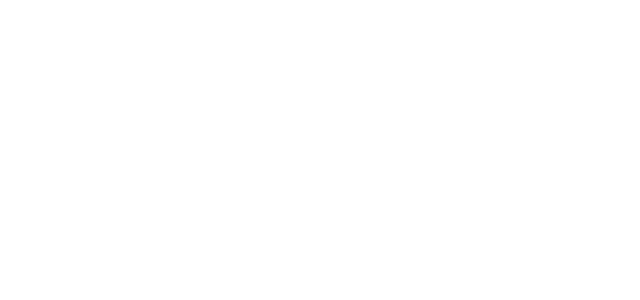
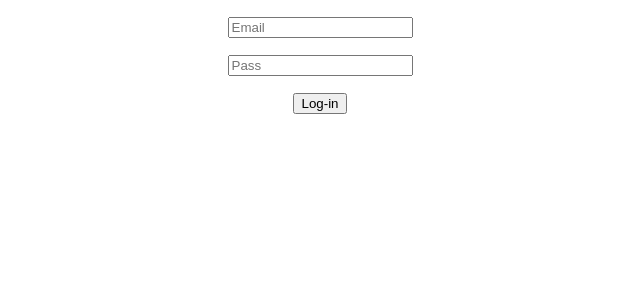
Before and after one commit to JhonathanMusa/api_node_jwt, a React (Create React App) app in the folder frontend/: page / in a window 1280 px wide. Shown: the top 300 px of the page, without its empty margins (320-960 px from the left). Built offline with nearby package versions, Linux system fonts and the light colour scheme.

Commit message:
adding login component

```diff
--- a/frontend/src/App.js
+++ b/frontend/src/App.js
@@ -1,7 +1,12 @@
 import "./App.css";
+import Login from "./components/Login";
 
 function App() {
-  return <div className="App"></div>;
+  return (
+    <div className="App">
+      <Login />
+    </div>
+  );
 }
 
 export default App;
--- /dev/null
+++ b/frontend/src/components/Login.js
@@ -0,0 +1,55 @@
+import React, { useState } from "react";
+import Axios from "axios";
+
+export default function Login() {
+  const [userData, setUserData] = useState([]);
+
+  const inputHandler = (e) => {
+    setUserData({
+      ...userData,
+      [e.target.name]: e.target.value,
+    });
+  };
+
+  const submitHandle = (e) => {
+    e.preventDefault();
+    console.log(userData);
+
+    const loginUser = async () => {
+      try {
+        const { data } = await Axios.post(
+          "http://localhost:5000/api/user/login",
+          userData
+        );
+        console.log(data);
+      } catch (error) {
+        console.log(error);
+      }
+    };
+    loginUser();
+  };
+
+  return (
+    <div>
+      <form onSubmit={submitHandle}>
+        <p>
+          <input
+            type="email"
+            placeholder="Email"
+            onChange={inputHandler}
+            name="email"
+          />
+        </p>
+        <p>
+          <input
+            type="password"
+            placeholder="Pass"
+            onChange={inputHandler}
+            name="password"
+          />
+        </p>
+        <button>Log-in</button>
+      </form>
+    </div>
+  );
+}
```
Also changed, not shown: package.json (line endings or trailing spaces), 1 other file (tests, documents, lock files or other folders).
